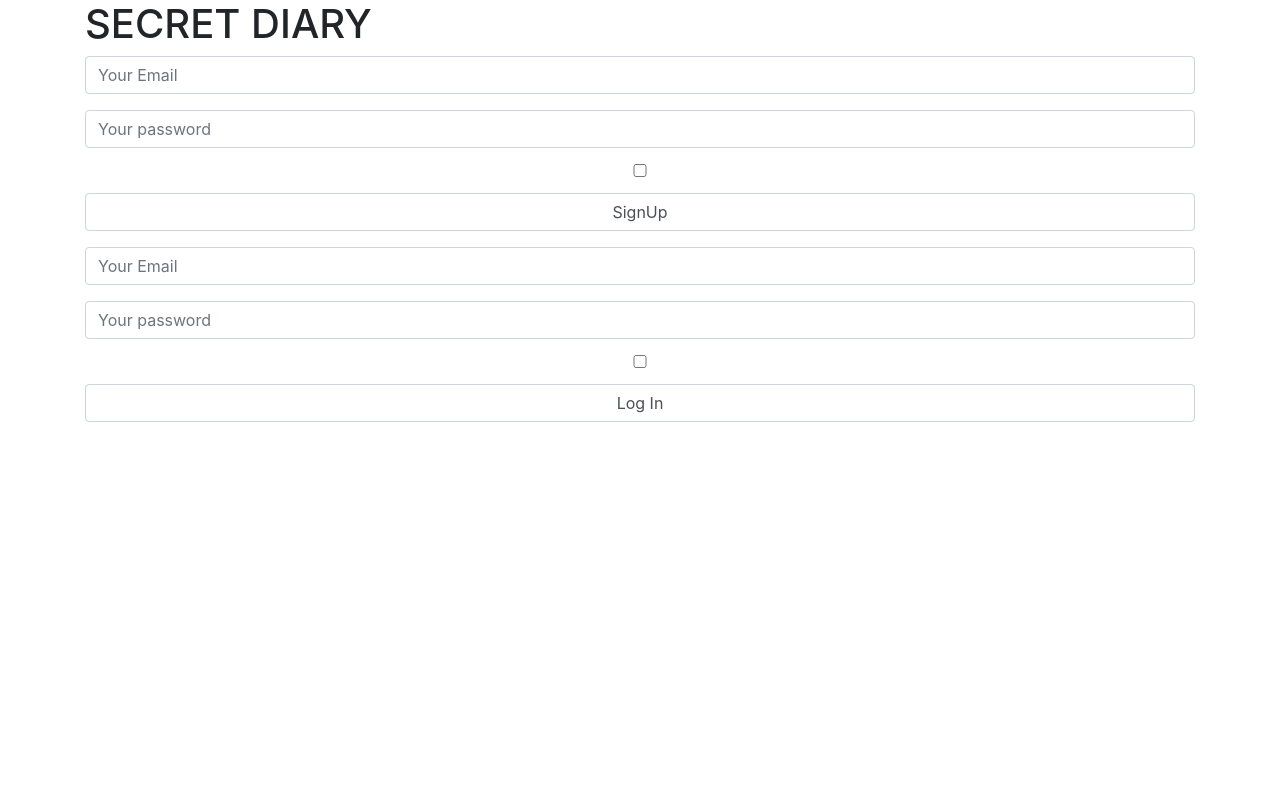
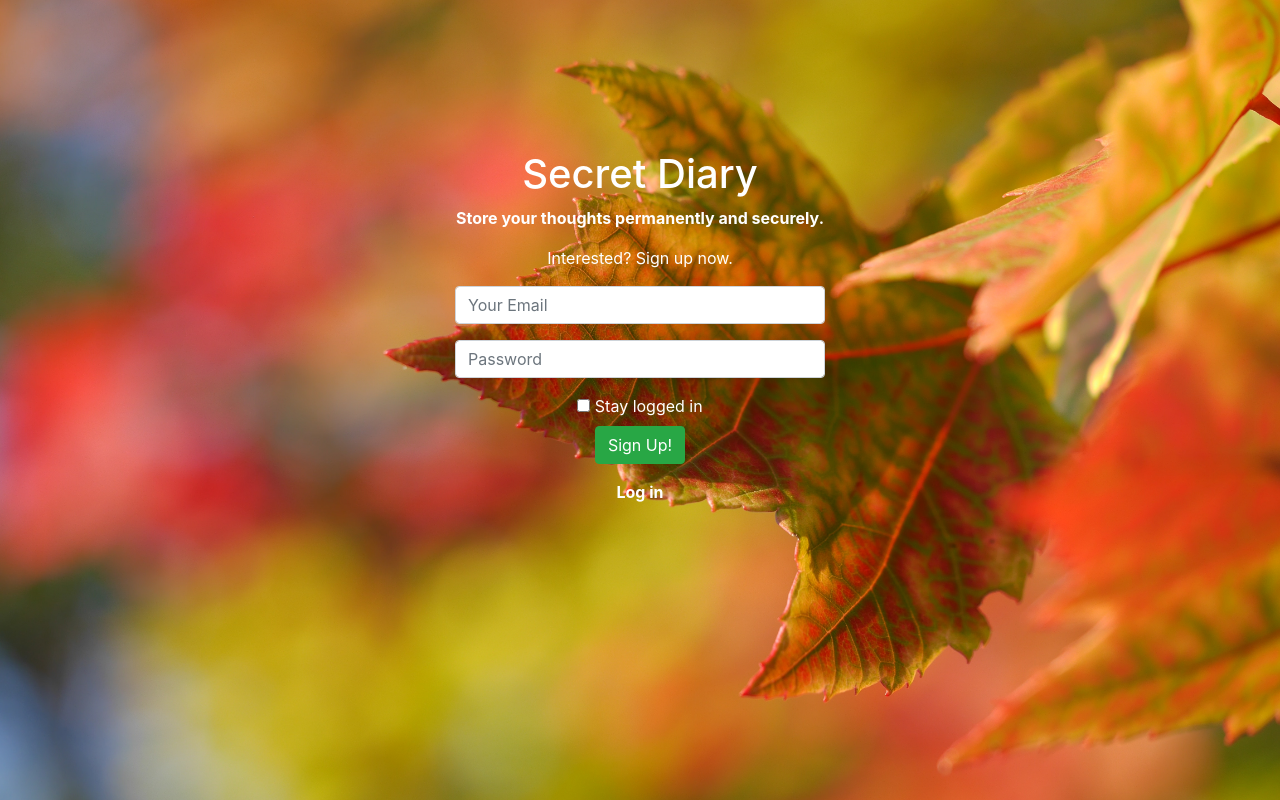
Before and after one commit to BhaviniB/secret-diary, a PHP site: page /dummy.php in a window 1280 px wide. Run offline with PHP 8.4, Linux system fonts and the light colour scheme; some libraries are stand-ins or nearby versions.

Commit message:
css added

```diff
--- a/dummy.php
+++ b/dummy.php
@@ -116,48 +116,153 @@
 
     <!-- Bootstrap CSS -->
     <link rel="stylesheet" href="https://maxcdn.bootstrapcdn.com/bootstrap/4.0.0/css/bootstrap.min.css" integrity="sha384-Gn5384xqQ1aoWXA+058RXPxPg6fy4IWvTNh0E263XmFcJlSAwiGgFAW/dAiS6JXm" crossorigin="anonymous">
+ <style type="text/css">
 
+      .container {
+
+            text-align: center;
+            width: 400px;
+      }
+
+      #homePageContainer {
+
+            margin-top: 150px;
+
+      }
+
+          #containerLoggedInPage {
+
+              margin-top: 60px;
+
+          }
+
+
+      html {
+
+          background: url(background.jpg) no-repeat center center fixed;
+          -webkit-background-size: cover;
+          -moz-background-size: cover;
+          -o-background-size: cover;
+          background-size: cover;
+
+          }
+
+          body {
+
+              background: none;
+              color: #FFF;
+
+          }
+
+          #logInForm {
+
+              display:none;
+
+          }
+
+          .toggleForms {
+
+              font-weight: bold;
+
+          }
+
+          #diary {
+
+              width: 100%;
+              height: 100%;
+
+          }
+
+      </style>
     <title>Hello, world!</title>
   </head>
   <body>
-  <div class="container">
-   <h1>SECRET DIARY</h1>
-    <!-- SIGNUP FORM -->
-  <form method = "post">
+   <div class="container" id="homePageContainer">
+
+    <h1>Secret Diary</h1>
+
+          <p><strong>Store your thoughts permanently and securely.</strong></p>
+
+       <div id="error"><?php echo $error; ?></div>
+
+<form method="post" id = "signUpForm">
+
+    <p>Interested? Sign up now.</p>
 
     <fieldset class="form-group">
+
         <input class="form-control" type="email" name="email" placeholder="Your Email">
+
     </fieldset>
+
     <fieldset class="form-group">
-  	<input class="form-control" type="password" name="password" placeholder="Your password">
+
+        <input class="form-control" type="password" name="password" placeholder="Password">
+
     </fieldset>
+
+    <div class="checkbox">
+
+        <label>
+
+        <input type="checkbox" name="stayLoggedIn" value=1> Stay logged in
+
+        </label>
+
+    </div>
+
     <fieldset class="form-group">
-  <input class="form-control" type="checkbox" name = "stayLoggedIn" value="1">
 
-  	<input class="form-control" type="hidden" name="signUp" value="1">
+        <input type="hidden" name="signUp" value="1">
+
+        <input class="btn btn-success" type="submit" name="submit" value="Sign Up!">
+
     </fieldset>
+
+    <p><a class="toggleForms">Log in</a></p>
+
+</form>
+
+<form method="post" id = "logInForm">
+
+    <p>Log in using your username and password.</p>
+
     <fieldset class="form-group">
-	<input class="form-control" type="submit" name="submit" value ="SignUp">
+
+        <input class="form-control" type="email" name="email" placeholder="Your Email">
+
     </fieldset>
+
+    <fieldset class="form-group">
+
+        <input class="form-control"type="password" name="password" placeholder="Password">
+
+    </fieldset>
+
+    <div class="checkbox">
+
+        <label>
+
+            <input type="checkbox" name="stayLoggedIn" value=1> Stay logged in
+
+        </label>
+
+    </div>
+
+        <input type="hidden" name="signUp" value="0">
+
+    <fieldset class="form-group">
+
+        <input class="btn btn-success" type="submit" name="submit" value="Log In!">
+
+    </fieldset>
+
+    <p><a class="toggleForms">Sign up</a></p>
+
 </form>
-<!-- LOGIN FORM -->
-  <form method = "post">
-<fieldset class="form-group">
-  	<input class="form-control" type="email" name="email" placeholder="Your Email">
-  	</fieldset>
-	<fieldset class="form-group">
-	<input class="form-control" type="password" name="password" placeholder="Your password">
-  	 	</fieldset>
-	<fieldset class="form-group">
-	<input class="form-control" type="checkbox" name = "stayLoggedIn" value="1">
-  	 	</fieldset>
-	<fieldset class="form-group">
-	<input class="form-control" type="hidden" name="signUp" value="0">
 
-  	<input class="form-control" type="submit" name="submit" value ="Log In">
- 	</fieldset>
-  </form>
       </div>
+
 
     <!-- Optional JavaScript -->
     <!-- jQuery first, then Popper.js, then Bootstrap JS -->
```
Also changed, not shown: background.jpg (added). Lines whose indentation alone changed are shown as unchanged.
